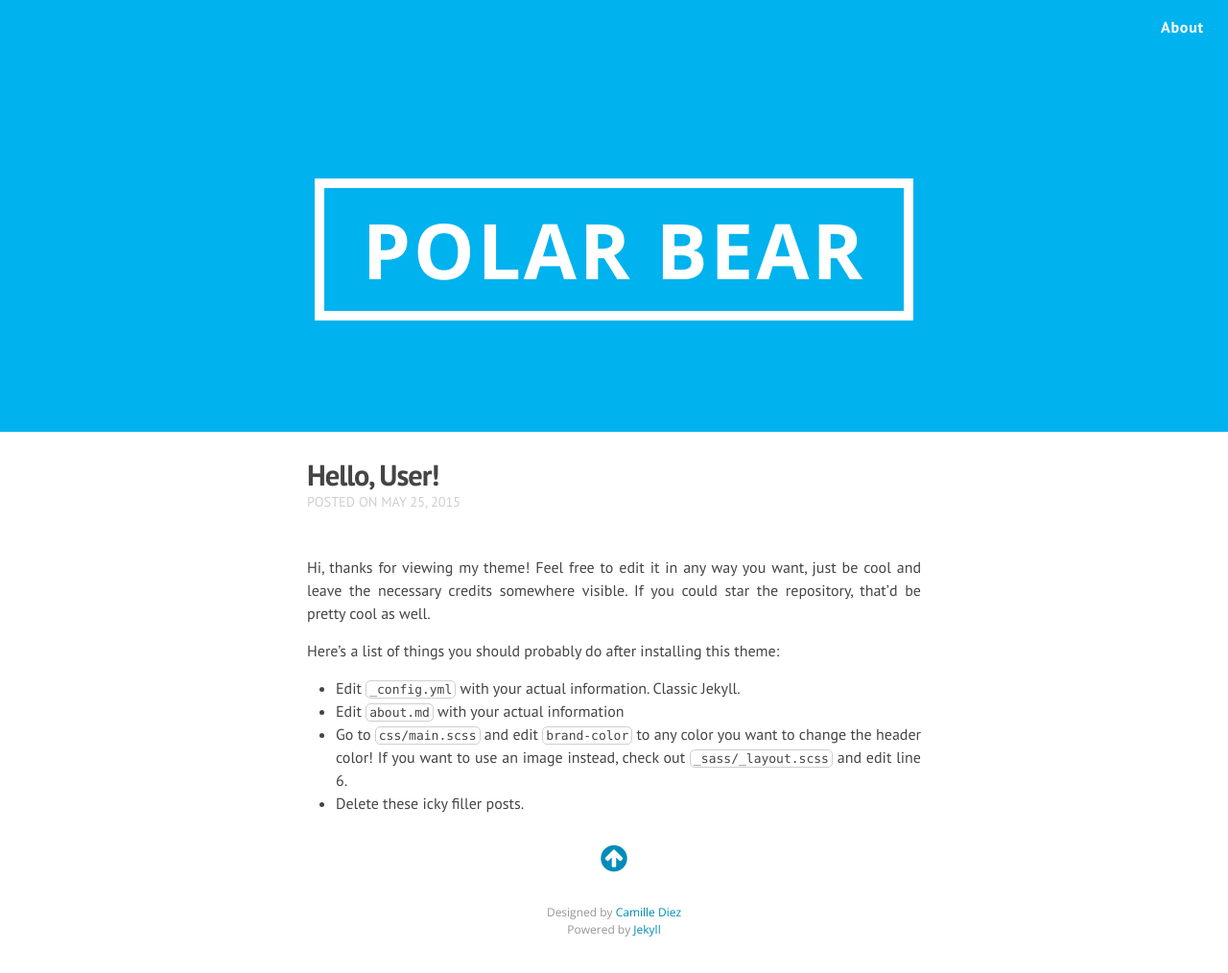
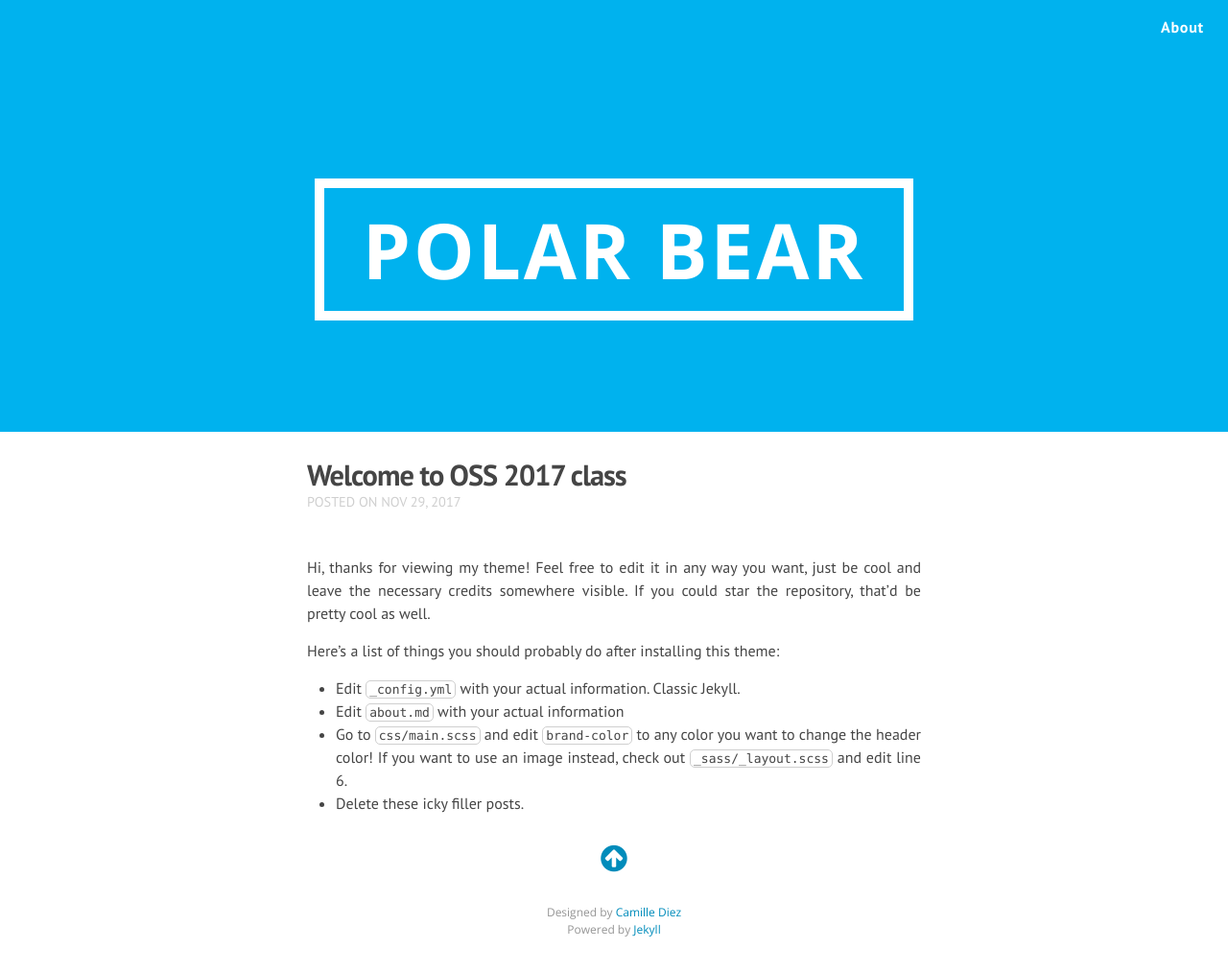
Before and after one commit to diezcami/polar-bear-theme, a Jekyll site: the page built from _posts/2015-05-25-hello.markdown, in a window 1280 px wide. Shown: the whole page at 96% size. Built offline with Jekyll 4.4.1, drawn with Linux system fonts in a browser that asks for light colours; nearby versions of some CDN libraries; Markdown is read by kramdown in place of the engine named in the settings.

Commit message:
Update 2015-05-25-hello.markdown

```diff
--- a/_posts/2015-05-25-hello.markdown
+++ b/_posts/2015-05-25-hello.markdown
@@ -1,7 +1,7 @@
 ---
 layout: post
-title: "Hello, User!"
-date: 2015-05-25
+title: "Welcome to OSS 2017 class"
+date: 2017-11-29
 categories:
 ---
 Hi, thanks for viewing my theme! Feel free to edit it in any way you want, just be cool and leave the necessary credits somewhere visible. If you could star the repository, that'd be pretty cool as well.
```
